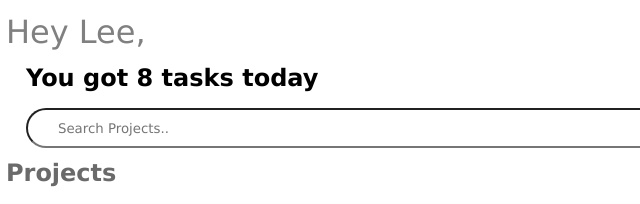
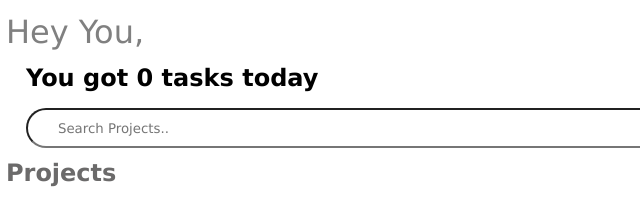
Before and after one commit to Leakey-Hans/syncify-to-do, a website built with webpack: page src/template.html in a window 1280 px wide. Shown: the top 204 px of the page, 337-977 px from the left. Built offline with nearby package versions, Linux system fonts and the light colour scheme.

Commit message:
syncify-to-do
Change Html Content

```diff
--- a/package.json
+++ b/package.json
@@ -7,7 +7,8 @@
     "test": "echo \"Error: no test specified\" && exit 1",
     "build": "webpack --config webpack.prod.js",
     "dev": "webpack serve --config webpack.dev.js",
-    "deploy": "git subtree push --prefix dist origin gh-pages"
+    "predeploy": "npm run build",
+    "deploy": "gh-pages -d dist"
   },
   "repository": {
     "type": "git",
@@ -24,6 +25,7 @@
   "devDependencies": {
     "css-loader": "^7.1.5",
     "date-fns": "^4.4.0",
+    "gh-pages": "^6.3.0",
     "html-loader": "^5.1.0",
     "html-webpack-plugin": "^5.6.8",
     "style-loader": "^4.0.0",
--- a/src/storage.js
+++ b/src/storage.js
@@ -18,4 +18,5 @@ function saveProjects(projects) {
     }
 }
 
+
 export { loadProjects, saveProjects };
--- a/src/template.html
+++ b/src/template.html
@@ -18,8 +18,8 @@
             <button type="button" class="project-button">+ New Project</button>
         </aside>
         <div class="content-area">
-            <div class="user-name">Hey Lee,</div>
-            <div class="announcements">You got 8 tasks today</div>
+            <div class="user-name">Hey You,</div>
+            <div class="announcements">You got 0 tasks today</div>
             <form action="" class="searchbar">
                 <input type="text" placeholder="Search Projects..">
             </form>
--- a/src/uiInteractions.js
+++ b/src/uiInteractions.js
@@ -1,6 +1,6 @@
 import { createProjectCard  } from "./index.js";
 
-//Sidebar list interactivity
+//Sidebar list items interactivity
 const sideBtns = document.querySelectorAll(".list-item");
 
 sideBtns.forEach(item => {
```
Also changed, not shown: 1 other file.
